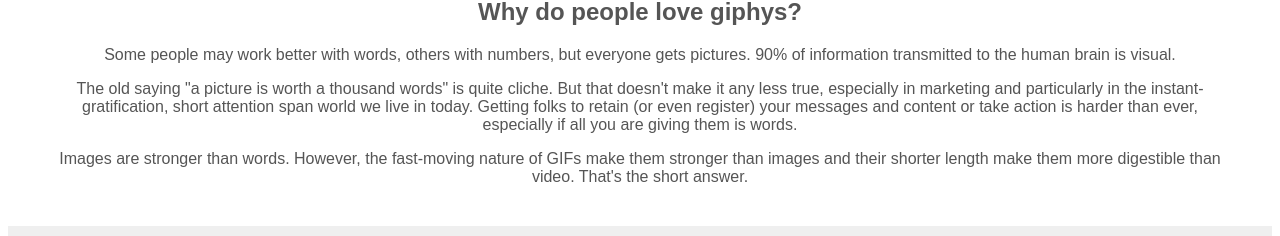
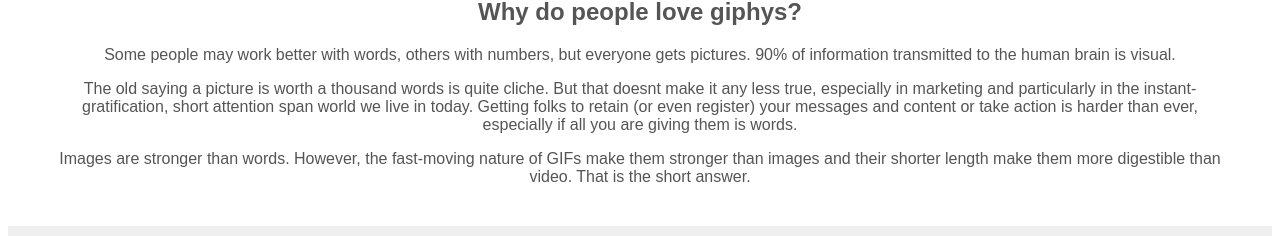
Before and after one commit to chaodonghu/nextjs-giphy-search-app, a Next.js app: page /About in a window 1280 px wide. Shown: the part 120-356 px from the top of the page. Built offline with nearby package versions, Linux system fonts and the light colour scheme.

Commit message:
utilize image from next image, fix escape quotes error on about page

```diff
--- a/pages/About.jsx
+++ b/pages/About.jsx
@@ -25,8 +25,8 @@ export default function About() {
         </p>
 
         <p>
-          The old saying "a picture is worth a thousand words" is quite cliche.
-          But that doesn't make it any less true, especially in marketing and
+          The old saying a picture is worth a thousand words is quite cliche.
+          But that doesnt make it any less true, especially in marketing and
           particularly in the instant-gratification, short attention span world
           we live in today. Getting folks to retain (or even register) your
           messages and content or take action is harder than ever, especially if
@@ -36,7 +36,7 @@ export default function About() {
         <p>
           Images are stronger than words. However, the fast-moving nature of
           GIFs make them stronger than images and their shorter length make them
-          more digestible than video. That's the short answer.
+          more digestible than video. That is the short answer.
         </p>
       </div>
       <Footer />
--- a/pages/index.jsx
+++ b/pages/index.jsx
@@ -1,6 +1,7 @@
 import Head from "next/head";
 import { useEffect, useState } from "react";
 import Link from "next/link";
+import Image from "next/image";
 import Footer from "../components/Footer";
 
 export default function Home(initialData) {
@@ -56,7 +57,7 @@ export default function Home(initialData) {
           return (
             <div key={index}>
               <h3>{each.title}</h3>
-              <img src={each.images.original.url} alt={each.title} />
+              <Image src={each.images.original.url} alt={each.title} />
             </div>
           );
         })}
--- a/pages/search/[searchTerm].jsx
+++ b/pages/search/[searchTerm].jsx
@@ -1,6 +1,7 @@
 import Head from "next/head";
 import { useRouter } from "next/router";
 import Link from "next/link";
+import Image from "next/image";
 import Footer from "../../components/Footer";
 
 export default function Search(initialData) {
@@ -29,7 +30,7 @@ export default function Search(initialData) {
           return (
             <div key={index}>
               <h3>{each.title}</h3>
-              <img src={each.images.original.url} alt={each.title} />
+              <Image src={each.images.original.url} alt={each.title} />
             </div>
           );
         })}
```
